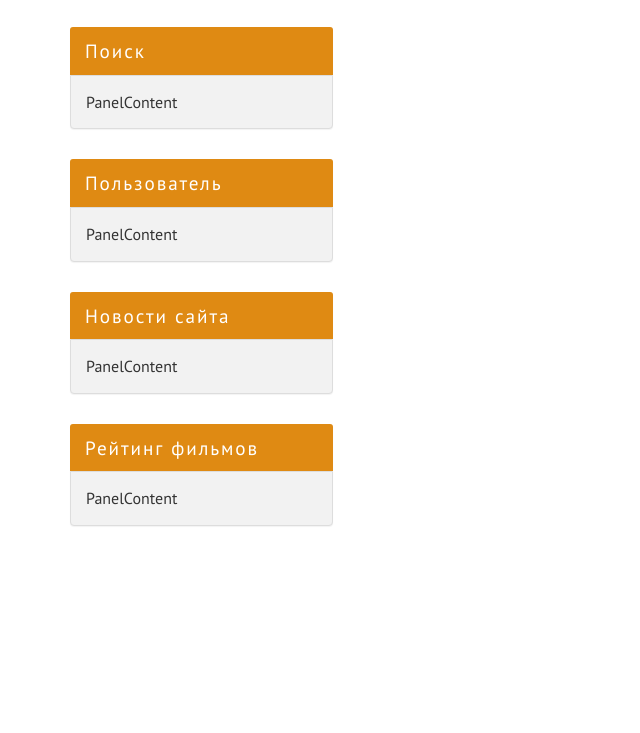
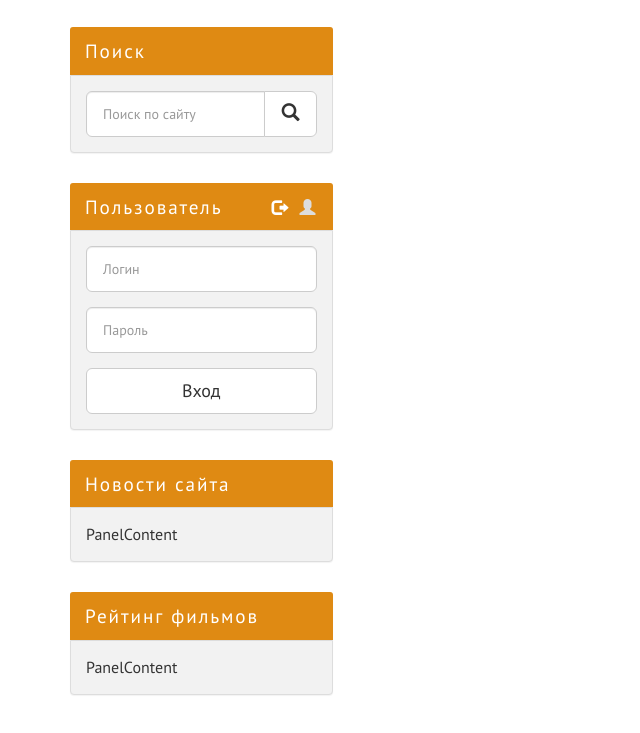
Before and after one commit to aylingyoren/kinozal-template_second_pr, a website: page index.html in a window 1280 px wide. Shown: the part 1091-1824 px from the top of the page, without its empty margins (0-640 px from the left). Before the commit the page ends 1697 px from the top, so only its background shows below. Drawn offline with Linux system fonts and the light colour scheme.

Commit message:
search_n_log_panels
made n styled search n user log/reg panels

```diff
--- a/assets/scss/_bootstrap-theming.scss
+++ b/assets/scss/_bootstrap-theming.scss
@@ -77,3 +77,10 @@
       border-radius: 0 0 4px 4px;
    }
 }
+
+.input {
+   &-lg,
+   &-group-lg > .form-control {
+   font-size: 0.875rem;
+   }
+}
--- a/assets/scss/_sidebar.scss
+++ b/assets/scss/_sidebar.scss
@@ -13,3 +13,25 @@
       width: 100%;
    }
 }
+
+.user-login {
+   position: relative;
+
+   &__tabs {
+      position: absolute;
+      top: 0;
+      right: $gap / 3 * 2;
+      border: none;
+
+      a {
+         background-color: transparent !important;
+         border: none !important;
+         color: $color-gray;
+         padding: 14px 5px 11px !important;
+      }
+
+      .active a {
+         color: $color-light !important;
+      }
+   }
+}
--- a/index.html
+++ b/index.html
@@ -98,21 +98,75 @@
           </a>
         </div>
 
-
-
       </div>
 
       <div class="site-search panel panel-info">
         <div class="panel-heading">Поиск</div>
         <div class="panel-body">
-          PanelContent
+          <form action="search">
+
+            <div class="input-group input-group-lg">
+              <input type="text" class="form-control" placeholder="Поиск по сайту">
+              <span class="input-group-btn">
+                <button class="btn btn-default" type="submit">
+                  <span class="glyphicon glyphicon-search" aria-hidden="true"></span>
+                </button>
+              </span>
+            </div>
+
+          </form>
         </div>
       </div>
 
       <div class="user-login panel panel-info">
         <div class="panel-heading">Пользователь</div>
         <div class="panel-body">
-          PanelContent
+
+            <ul class="user-login__tabs nav nav-tabs" role="tablist">
+              <li role="presentation" class="active">
+                <a href="#user-login-sidebar" aria-controls="user-login-sidebar" role="tab" data-toggle="tab">
+                  <span class="glyphicon glyphicon-log-out"></span>
+                </a></li>
+              <li role="presentation">
+                <a href="#user-registration-sidebar" aria-controls="user-registration-sidebar" role="tab" data-toggle="tab">
+                  <span class="glyphicon glyphicon-user"></span>
+                </a></li>
+            </ul>
+
+            <div class="user-login__content tab-content">
+              <div role="tabpanel" class="tab-pane fade in active" id="user-login-sidebar">
+
+                <form action="login">
+                  <div class="form-group">
+                    <input class="form-control input-lg" type="text" placeholder="Логин" name="" id="">
+                  </div>
+                  <div class="form-group">
+                    <input class="form-control input-lg" type="password" placeholder="Пароль" name="" id="">
+                  </div>
+                  <button class="btn btn-default btn-lg btn-block">Вход</button>
+                </form>
+
+              </div>
+              <div role="tabpanel" class="tab-pane fade" id="user-registration-sidebar">
+
+                <form action="registration">
+                  <div class="form-group">
+                    <input class="form-control input-lg" type="text" placeholder="Логин" name="" id="">
+                  </div>
+                  <div class="form-group">
+                    <input class="form-control input-lg" type="password" placeholder="Пароль" name="" id="">
+                  </div>
+                  <div class="form-group">
+                    <input class="form-control input-lg" type="email" placeholder="Email" name="" id="">
+                  </div>
+                  <button class="btn btn-default btn-lg btn-block">Регистрация</button>
+                </form>
+
+
+            </div>
+
+          </div>
+
         </div>
       </div>
 
```
Also changed, not shown: assets/css/style.css.
